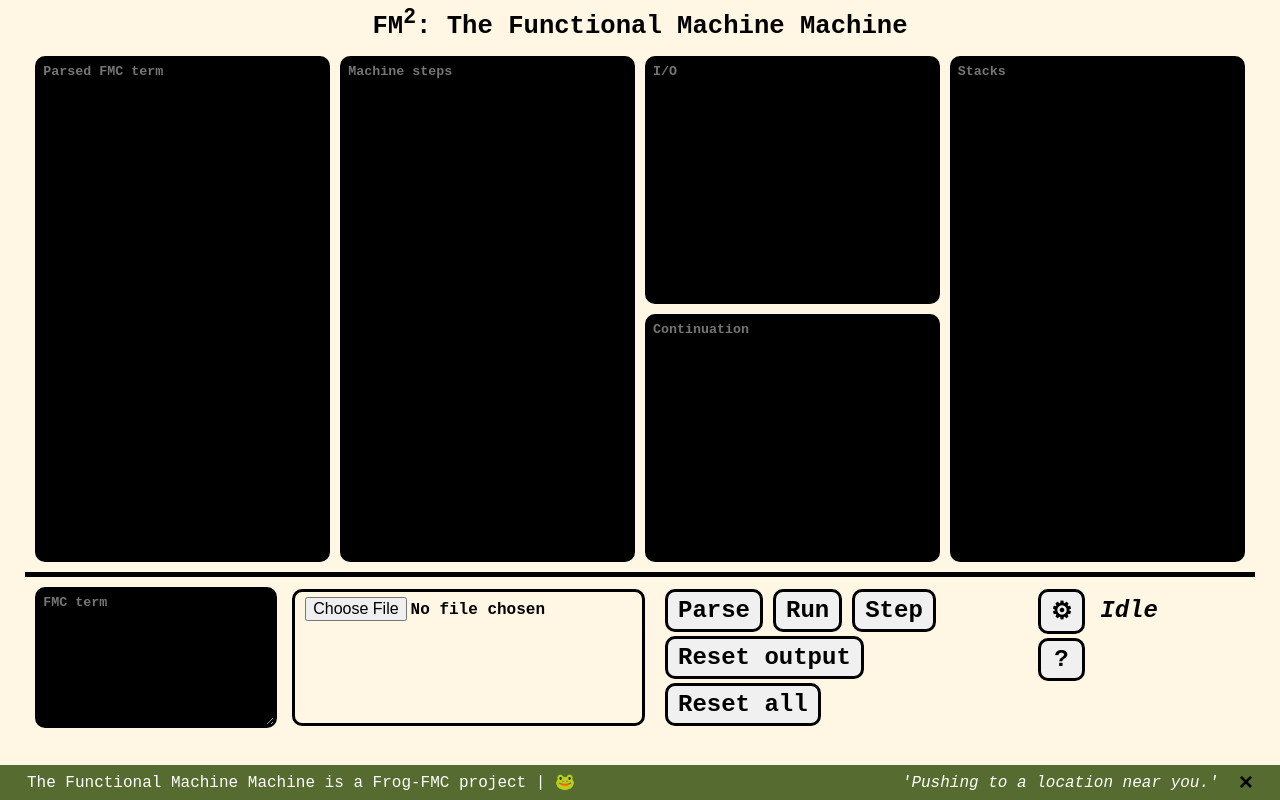
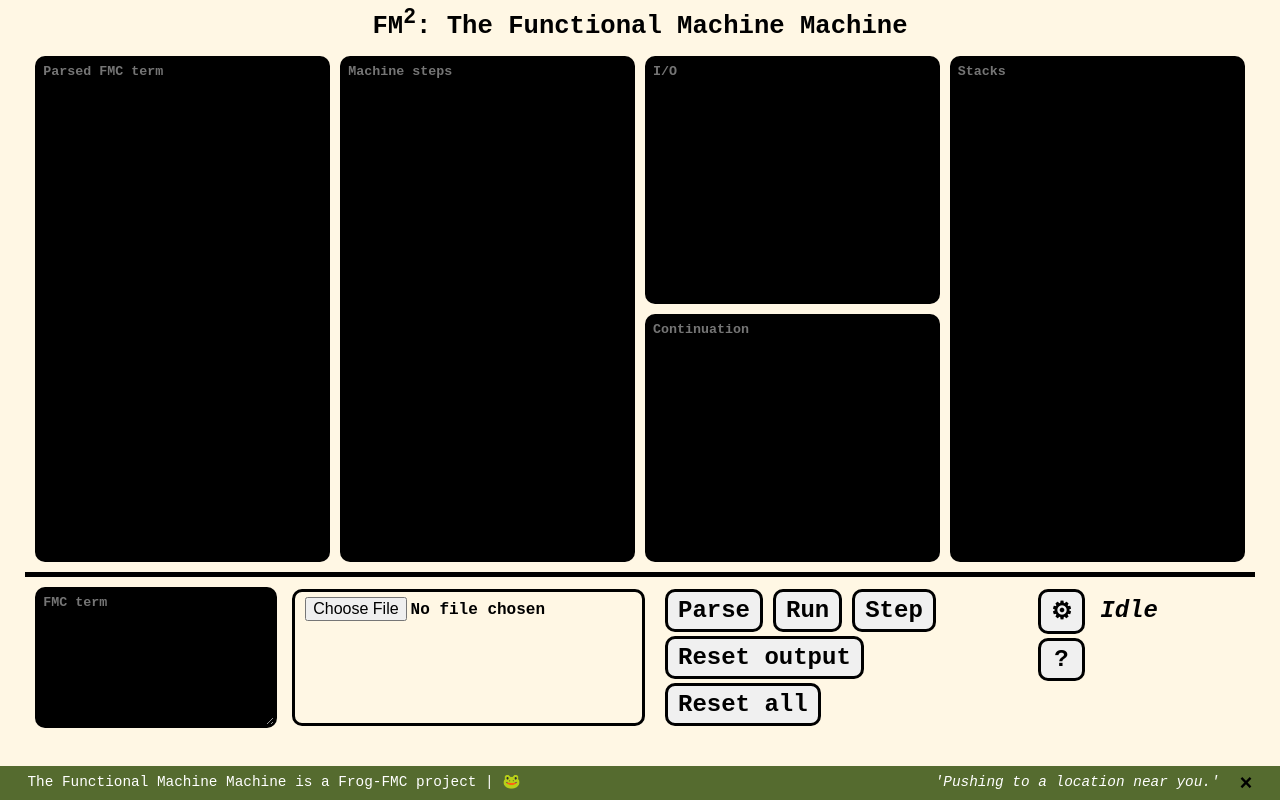
Before and after one commit to ajm293/fmm, a plain HTML site: page index.html in a window 1280 px wide. Drawn offline with Linux system fonts and the light colour scheme.

Commit message:
Decrease footer font size slightly

```diff
--- a/style.css
+++ b/style.css
@@ -185,6 +185,7 @@ input[type=button]:active {
     background: darkolivegreen;
     color: white;
     font-family: 'Courier New', Courier, monospace;
+    font-size: 90%;
     position: fixed;
     left: 0;
     bottom: 0;
```
